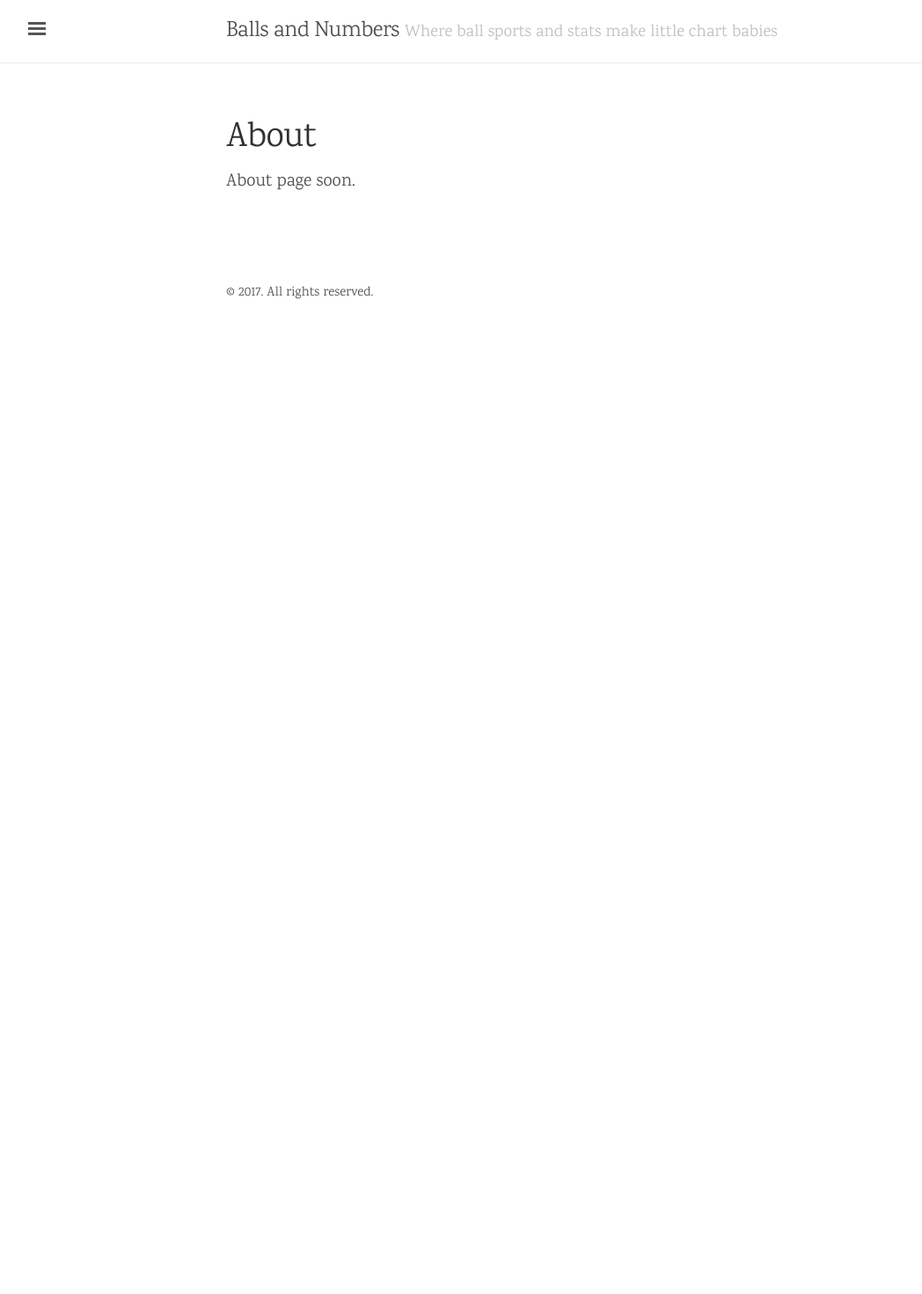
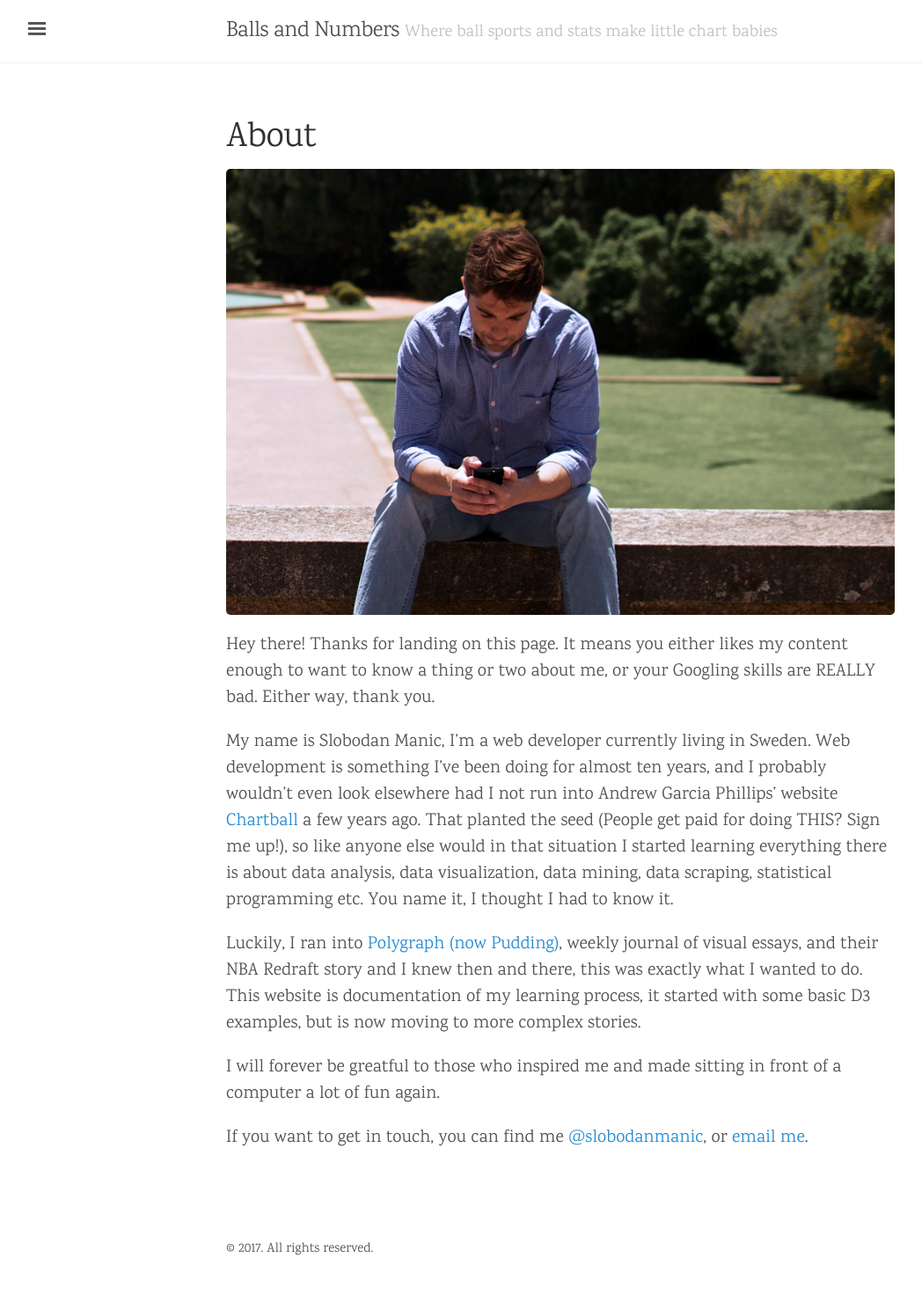
Before and after one commit to slobodan/ballsandnumbers, a Jekyll site: the page built from about.md, in a window 1280 px wide. Shown: the whole page at 88% size, without its empty margins (3-1051 px from the left). Built offline with Jekyll 4.4.1, drawn with Linux system fonts in a browser that asks for light colours; before the commit the page ends 900 px from its top, so only the background shows below that.

Commit message:
Updated about page

```diff
--- a/about.md
+++ b/about.md
@@ -4,4 +4,14 @@ title: About
 permalink: /about/
 ---
 
-About page soon.
+<img src="/assets/sm-serralves.jpg" />
+
+Hey there! Thanks for landing on this page. It means you either likes my content enough to want to know a thing or two about me, or your Googling skills are REALLY bad. Either way, thank you.
+
+My name is Slobodan Manic, I'm a web developer currently living in Sweden. Web development is something I've been doing for almost ten years, and I probably wouldn't even look elsewhere had I not run into Andrew Garcia Phillips' website <a href="http://www.chartball.com/">Chartball</a> a few years ago. That planted the seed (People get paid for doing THIS? Sign me up!), so like anyone else would in that situation I started learning everything there is about data analysis, data visualization, data mining, data scraping, statistical programming etc. You name it, I thought I had to know it.
+
+Luckily, I ran into <a href="https://pudding.cool/">Polygraph (now Pudding)</a>, weekly journal of visual essays, and their NBA Redraft story and I knew then and there, this was exactly what I wanted to do. This website is documentation of my learning process, it started with some basic D3 examples, but is now moving to more complex stories.
+
+I will forever be greatful to those who inspired me and made sitting in front of a computer a lot of fun again.
+
+If you want to get in touch, you can find me <a href="https://twitter.com/slobodanmanic">@slobodanmanic</a>, or <a href="mailto:slobodan.manic@gmail.com">email me</a>.
```
Also changed, not shown: assets/sm-serralves.jpg (added).
